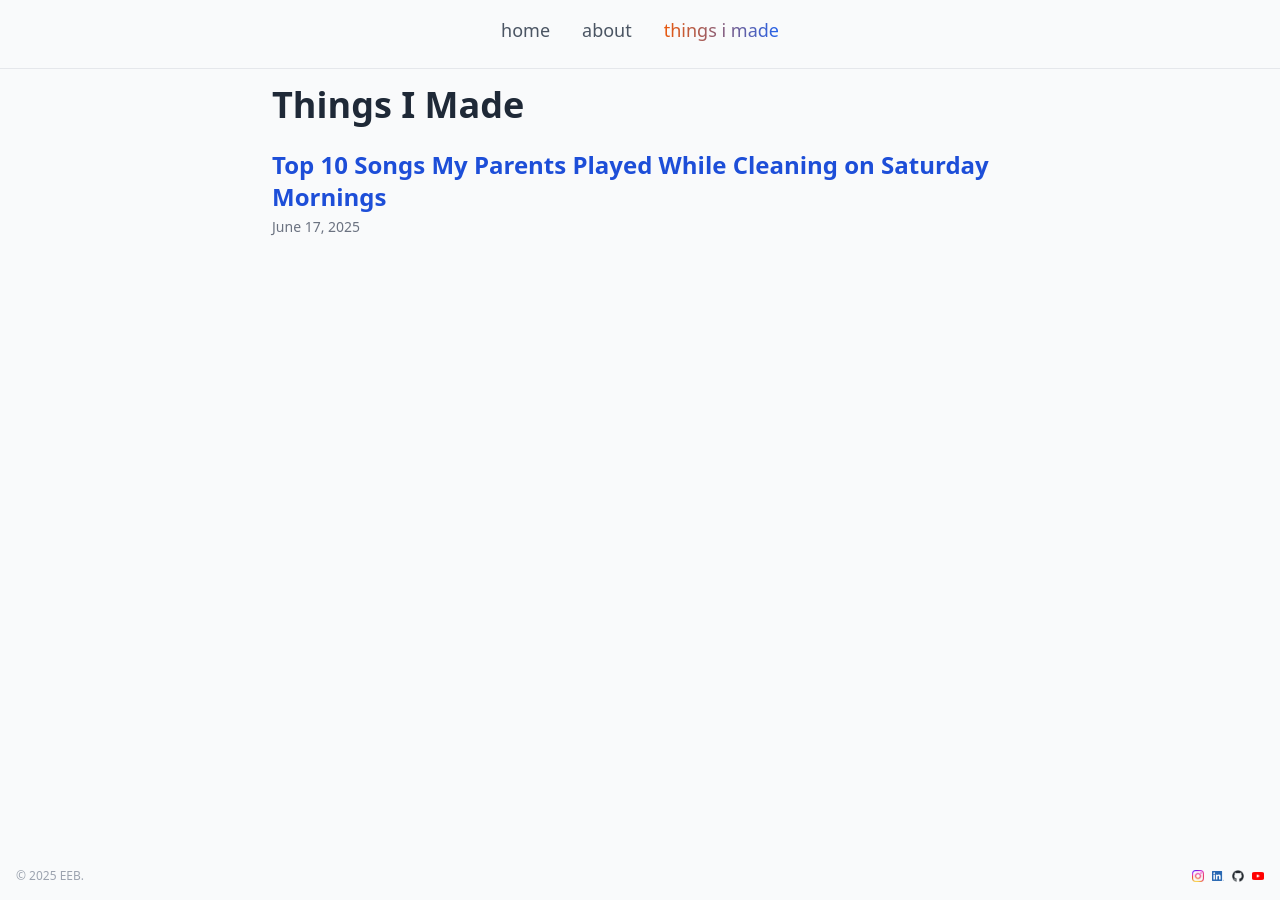
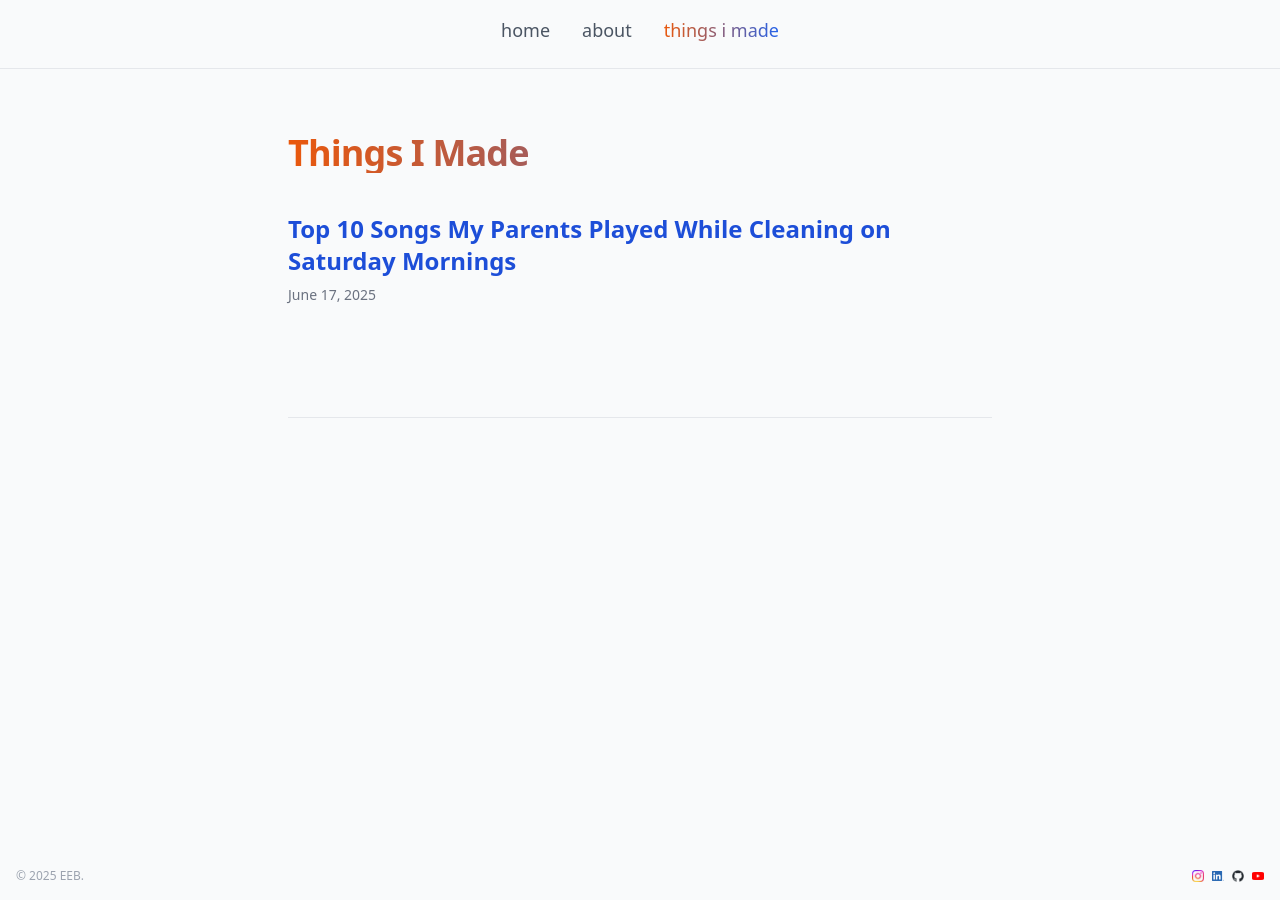
Before and after one commit to enriquebarragan/enriquebarragan.github.io, a Jekyll site: the page built from _things-i-made/index.html, in a window 1280 px wide. Built offline with Jekyll 4.4.1, drawn with Linux system fonts in a browser that asks for light colours; nearby versions of some CDN libraries.

Commit message:
Update index.html

```diff
--- a/_things-i-made/index.html
+++ b/_things-i-made/index.html
@@ -4,20 +4,28 @@ title: Things I Made
 permalink: /things-i-made/
 ---
 
-<h1 class="text-4xl font-bold mb-6">Things I Made</h1>
+<section class="max-w-3xl mx-auto px-4 py-12">
+  <h1 class="text-4xl font-extrabold tracking-tight mb-10 text-transparent bg-clip-text bg-gradient-to-r from-orange-600 to-blue-600">
+    Things I Made
+  </h1>
 
-<div class="space-y-12">
+  <div class="space-y-10">
     {% for item in site.things-i-made reversed %}
       {% unless item.url == page.url %}
-      <div class="space-y-1">
-        <h2 class="text-2xl font-semibold text-blue-700 hover:underline">
-          <a href="{{ item.url }}">{{ item.title }}</a>
+        <article class="space-y-2 border-b border-gray-200 pb-6">
+          <h2>
+            <a href="{{ item.url }}" class="text-2xl font-semibold text-blue-700 hover:underline hover:text-blue-900 transition">
+              {{ item.title }}
+            </a>
           </h2>
           <p class="text-sm text-gray-500">{{ item.date | date: "%B %d, %Y" }}</p>
           {% if item.excerpt %}
-          <p class="text-base text-gray-700">{{ item.excerpt }}</p>
+            <p class="text-base text-gray-700 leading-relaxed">
+              {{ item.excerpt }}
+            </p>
           {% endif %}
-      </div>
+        </article>
       {% endunless %}
     {% endfor %}
   </div>
+</section>
```
Lines whose indentation alone changed are shown as unchanged.
